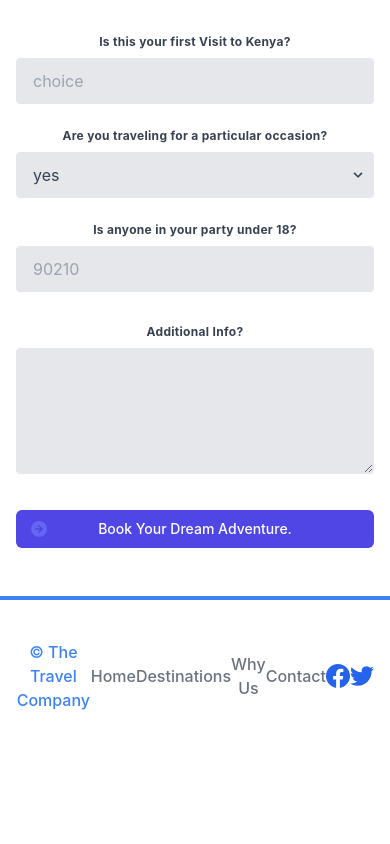
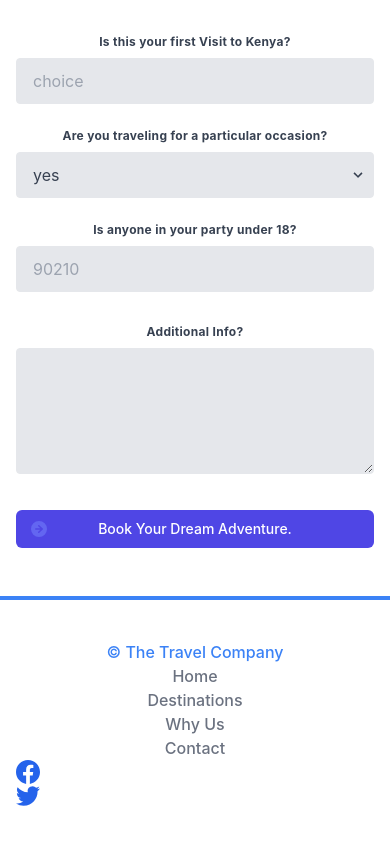
Before and after one commit to WawinyEdwin/travel, a Next.js app: page /contact-us in a window 390 px wide. Shown: the part 1076-1920 px from the top of the page. Before the commit the page ends 1828 px from the top, so only its background shows below. Built offline with nearby package versions, Linux system fonts and the light colour scheme.

Commit message:
Responsive Footer

```diff
--- a/components/Footer.jsx
+++ b/components/Footer.jsx
@@ -9,7 +9,7 @@ export default function Footer() {
     bg-white
     p-4"
     >
-      <div className="flex text-center items-center justify-between  py-6 md:justify-center md:space-x-10">
+      <div className="lg:flex sm:grid text-center items-center justify-between  py-6 md:justify-center md:space-x-10">
         <p className="text-base font-medium text-blue-500 ">
           &copy; The Travel Company
         </p>
--- a/components/Navbar.jsx
+++ b/components/Navbar.jsx
@@ -1,4 +1,3 @@
-/* This example requires Tailwind CSS v2.0+ */
 import { Fragment } from "react";
 import { Popover, Transition } from "@headlessui/react";
 import { Bars3Icon, XMarkIcon } from "@heroicons/react/24/outline";
@@ -27,6 +26,7 @@ export default function Navbar() {
         <div className="flex items-center justify-between border-b-2 border-gray-100 py-6 md:justify-start md:space-x-10">
           <div className="flex justify-start lg:w-0 lg:flex-1">
             <span className="sr-only">Travel</span>
+            <Link href={"/"}>
               <Image
                 className="h-15 w-auto sm:h-10 rounded"
                 src="/elephant.jpg"
@@ -34,6 +34,7 @@ export default function Navbar() {
                 height={20}
                 width={100}
               />
+            </Link>
           </div>
           <div className="-my-2 -mr-2 md:hidden">
             <Popover.Button className="inline-flex items-center justify-center rounded-md bg-white p-2 text-gray-400 hover:bg-gray-100 hover:text-gray-500 focus:outline-none focus:ring-2 focus:ring-inset focus:ring-indigo-500">
```
Lines whose indentation alone changed are shown as unchanged.
